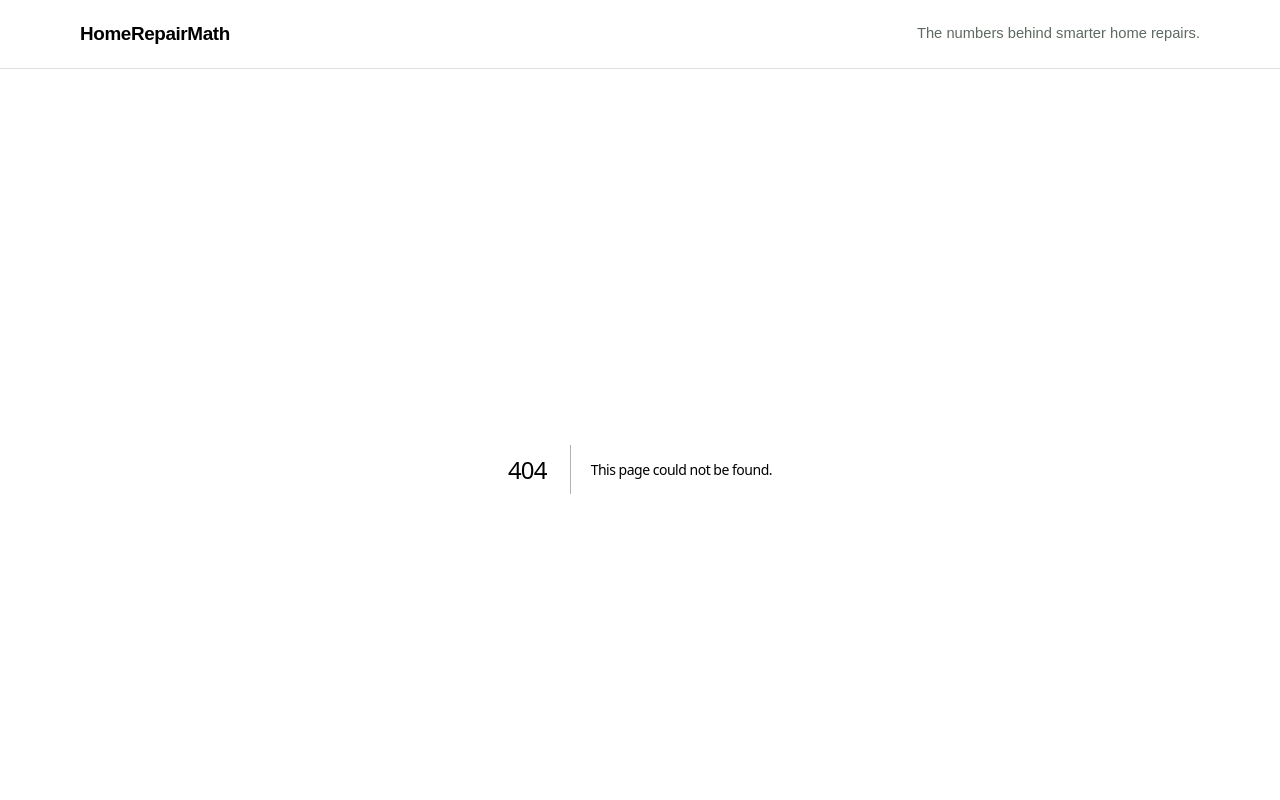
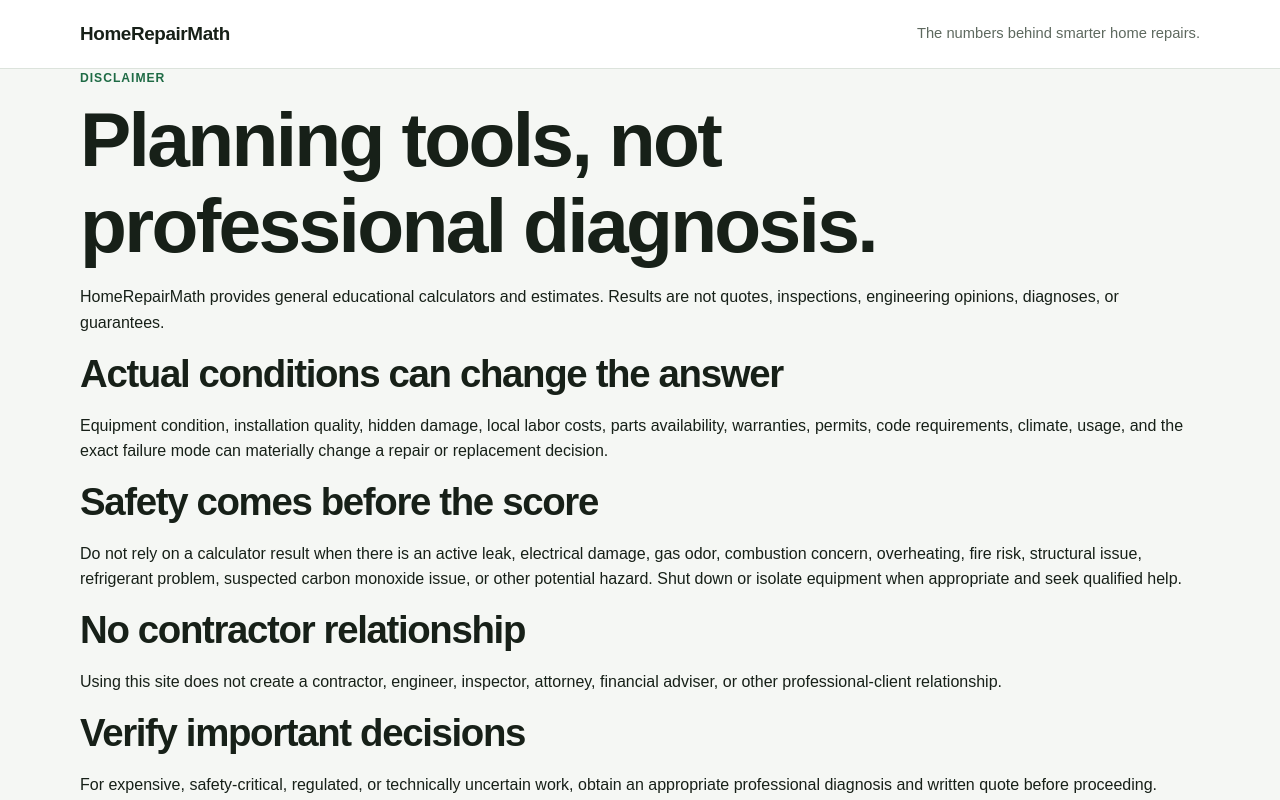
Before and after one commit to alexsulpizio-stack/HomeRepairMath, a Next.js app: page /disclaimer in a window 1280 px wide. Before the commit this address had no page. Shown: the top 800 px of the page. Built offline with nearby package versions, Linux system fonts and the light colour scheme.

Commit message:
Add disclaimer page

```diff
--- /dev/null
+++ b/app/disclaimer/page.tsx
@@ -0,0 +1,29 @@
+import type { Metadata } from "next";
+
+export const metadata: Metadata = {
+  title: "Disclaimer",
+  description: "Important limitations and safety information for HomeRepairMath calculators.",
+  alternates: { canonical: "/disclaimer" },
+};
+
+export default function DisclaimerPage() {
+  return (
+    <main className="shell prose-page">
+      <p className="eyebrow">Disclaimer</p>
+      <h1>Planning tools, not professional diagnosis.</h1>
+      <p className="lead">HomeRepairMath provides general educational calculators and estimates. Results are not quotes, inspections, engineering opinions, diagnoses, or guarantees.</p>
+
+      <h2>Actual conditions can change the answer</h2>
+      <p>Equipment condition, installation quality, hidden damage, local labor costs, parts availability, warranties, permits, code requirements, climate, usage, and the exact failure mode can materially change a repair or replacement decision.</p>
+
+      <h2>Safety comes before the score</h2>
+      <p>Do not rely on a calculator result when there is an active leak, electrical damage, gas odor, combustion concern, overheating, fire risk, structural issue, refrigerant problem, suspected carbon monoxide issue, or other potential hazard. Shut down or isolate equipment when appropriate and seek qualified help.</p>
+
+      <h2>No contractor relationship</h2>
+      <p>Using this site does not create a contractor, engineer, inspector, attorney, financial adviser, or other professional-client relationship.</p>
+
+      <h2>Verify important decisions</h2>
+      <p>For expensive, safety-critical, regulated, or technically uncertain work, obtain an appropriate professional diagnosis and written quote before proceeding.</p>
+    </main>
+  );
+}
```
